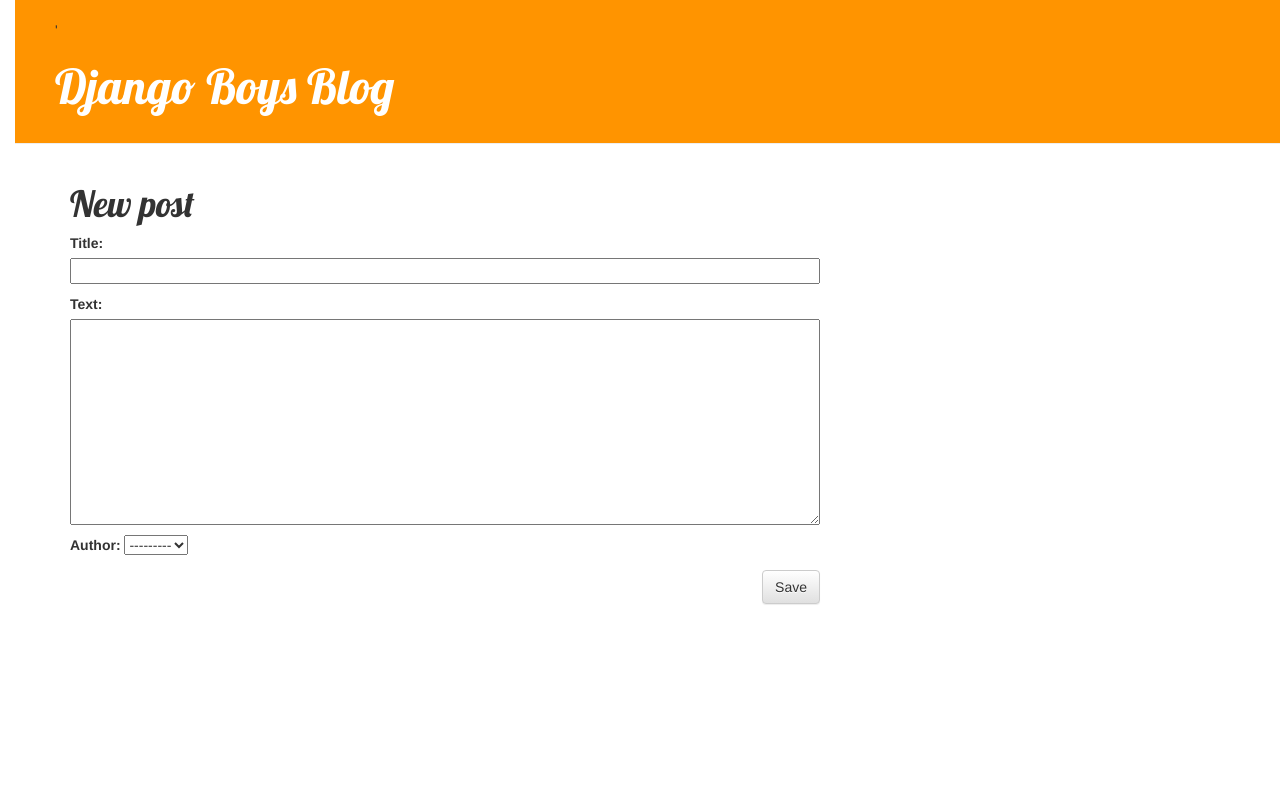
After one commit to huascarsosa/my-first-blog, a Django app: page /post/new/ in a window 1280 px wide. The commit adds this page. Run offline with Django 3.2, Linux system fonts and the light colour scheme; parts of the project's set-up code (start-up, migrations or seed data) failed here and were passed over; some libraries are stand-ins or nearby versions.

Commit message:
Views added and ediblog create, form

```diff
--- /dev/null
+++ b/blog/forms.py
@@ -0,0 +1,9 @@
+from django import forms
+from .models import Post
+
+
+class PostForm(forms.ModelForm):
+
+    class Meta:
+        model=Post
+        fields= ('title', 'text','Author')
--- a/blog/models.py
+++ b/blog/models.py
@@ -11,7 +11,7 @@ class Post(models.Model):
     publish_date= models.DateTimeField( blank=True, null=True)
 
     def publish(self):
-        self.published_date= timezone.now()
+        self.publish_date= timezone.now()
         self.save()
 
     def __str__(self):
--- /dev/null
+++ b/blog/static/css/blog.css
@@ -0,0 +1,56 @@
+H1 A {
+	color: #FCA205;
+	font-family: 'Lobster';
+}
+
+    body {
+        padding-left: 15px;
+    }
+
+    .page-header {
+        background-color: #ff9400;
+        margin-top: 0;
+        padding: 20px 20px 20px 40px;
+    }
+    .page-header h1, .page-header h1 a, .page-header h1 a:visited, .page-header h1 a:active {
+        color: #ffffff;
+        font-size: 36pt;
+        text-decoration: none;
+    }
+
+    .content {
+        margin-left: 40px;
+    }
+
+
+    h1, h2, h3, h4 {
+        font-family: 'Lobster', cursive;
+    }
+
+    .date {
+        float: right;
+        color: #828282;
+    }
+
+    .save {
+        float: right;
+    }
+
+    .post-form textarea, .post-form input {
+        width: 100%;
+    }
+
+    .top-menu, .top-menu:hover, .top-menu:visited {
+        color: #ffffff;
+        float: right;
+        font-size: 26pt;
+        margin-right: 20px;
+    }
+
+    .post {
+        margin-bottom: 70px;
+    }
+
+    .post h1 a, .post h1 a:visited {
+        color: #000000;
+    }
--- /dev/null
+++ b/blog/templates/blog/base.html
@@ -0,0 +1,25 @@
+{% load staticfiles %}
+<html>
+        <head>
+            <title>Django Boys blog</title>
+           <link rel="stylesheet" href="//maxcdn.bootstrapcdn.com/bootstrap/3.2.0/css/bootstrap.min.css">
+            <link rel="stylesheet" href="//maxcdn.bootstrapcdn.com/bootstrap/3.2.0/css/bootstrap-theme.min.css">
+          <link rel="stylesheet" href="{% static 'css/blog.css' %}">
+          <link href="https://fonts.googleapis.com/css?family=Lobster&subset=latin,latin-ext" rel="stylesheet" type="text/css">
+        </head>
+        <body>
+            <div class="page-header">'
+
+            <h1><a href="/">Django Boys Blog</a></h1>
+        </div>
+        <div class="content container">
+            <div class="row">
+                <div class="col-md-8">
+                {% block content %}
+                {% endblock %}
+                </div>
+            </div>
+        </div>
+
+        </body>
+    </html>
--- /dev/null
+++ b/blog/templates/blog/post_edit.html
@@ -0,0 +1,9 @@
+{% extends "blog/base.html" %}
+
+{% block content %}
+    <h1>New post</h1>
+    <form method="POST" class="post-form">{% csrf_token %}
+       {{ form.as_p }}
+       <button type="submit" class="save btn btn-default">Save</button>
+     </form>
+{% endblock %}
--- a/blog/views.py
+++ b/blog/views.py
@@ -1,7 +1,41 @@
 from django.shortcuts import render
 from .models import Post
 from django.utils import timezone
+from django.shortcuts import render, get_object_or_404
+from blog.forms import *
+from django.shortcuts import redirect
+
 # Create your views here.
 def post_list(request):
     posts = Post.objects.filter(publish_date__lte= timezone.now()).order_by('publish_date')
     return render(request, 'blog/post_list.html', {'posts': posts})
+
+def post_detail(request, pk):
+    post = get_object_or_404(Post, pk=pk)
+    return render(request, 'blog/post_detail.html', {'post': post})
+
+def post_new(request):
+    if request.method == "POST":
+        form = PostForm(request.POST)
+        if form.is_valid():
+            post = form.save(commit=False)
+            post.uthor = request.user
+            post.publish_date = timezone.now()
+            post.save()
+            return redirect('post_detail', post.pk)
+    else:
+        form = PostForm()
+    return render(request, 'blog/post_edit.html', {'form': form})
+
+def post_edit(request, pk):
+    post = get_object_or_404(Post, pk=pk)
+    if request.method == "POST":
+        form = PostForm(request.POST, instance=post)
+        if form.is_valid():
+            post = form.save(commit=False)
+            post.author = request.user
+            post.save()
+            return redirect('post_detail', pk=post.pk)
+    else:
+        form = PostForm(instance=post)
+        return render(request, 'blog/post_edit.html', {'form': form})
--- a/mysite/urls.py
+++ b/mysite/urls.py
@@ -20,4 +20,8 @@ from blog import views
 urlpatterns = [
     url(r'^admin/', admin.site.urls),
     url(r'^$', views.post_list),
+    url(r'^post/(?P<pk>[0-9]+)/$', views.post_detail, name='post_detail'),
+    url(r'^post/new/$', views.post_new, name='post_new'),
+    url(r'^post/(?P<pk>[0-9]+)/edit/$', views.post_edit, name='post_edit'),
+
 ]
```
Also changed, not shown: blog/templates/blog/post_detail.html (added, +12 -0 lines), blog/templates/blog/post_list.html (+15 -17 lines), blog/static/css/base.html (added).
